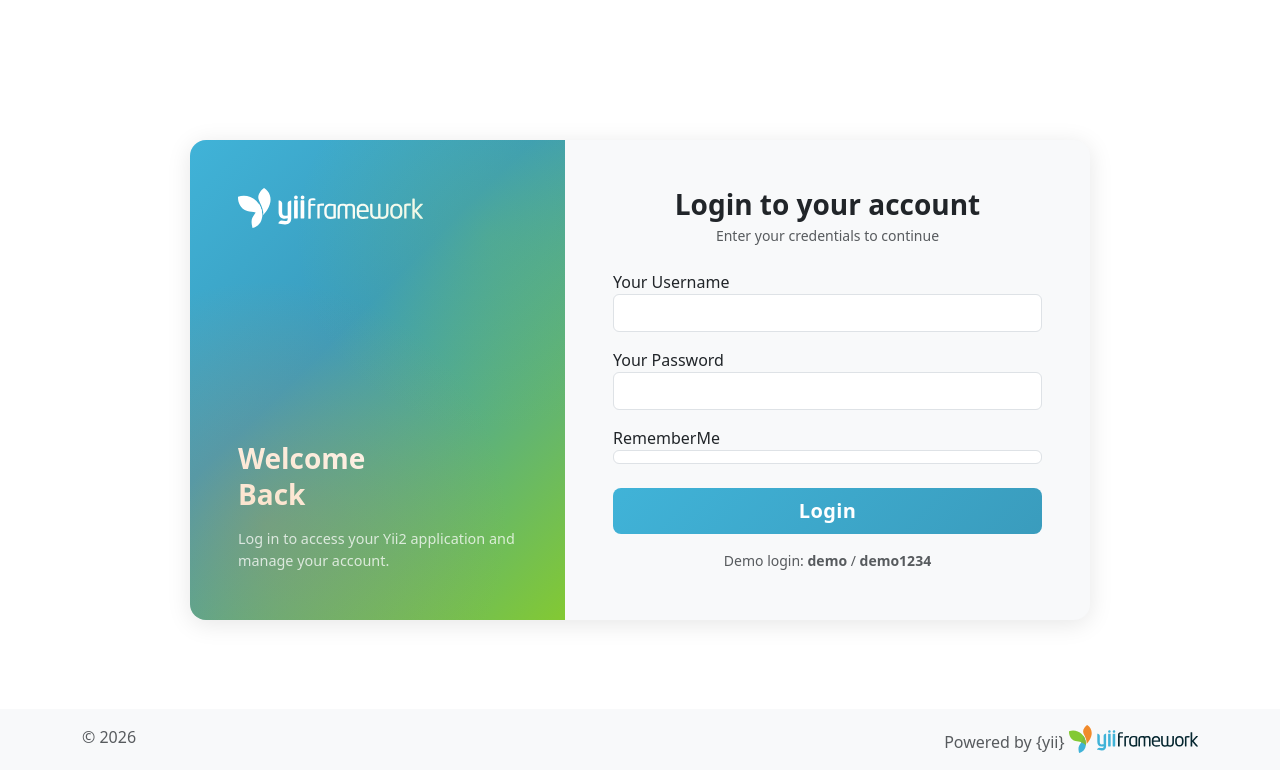
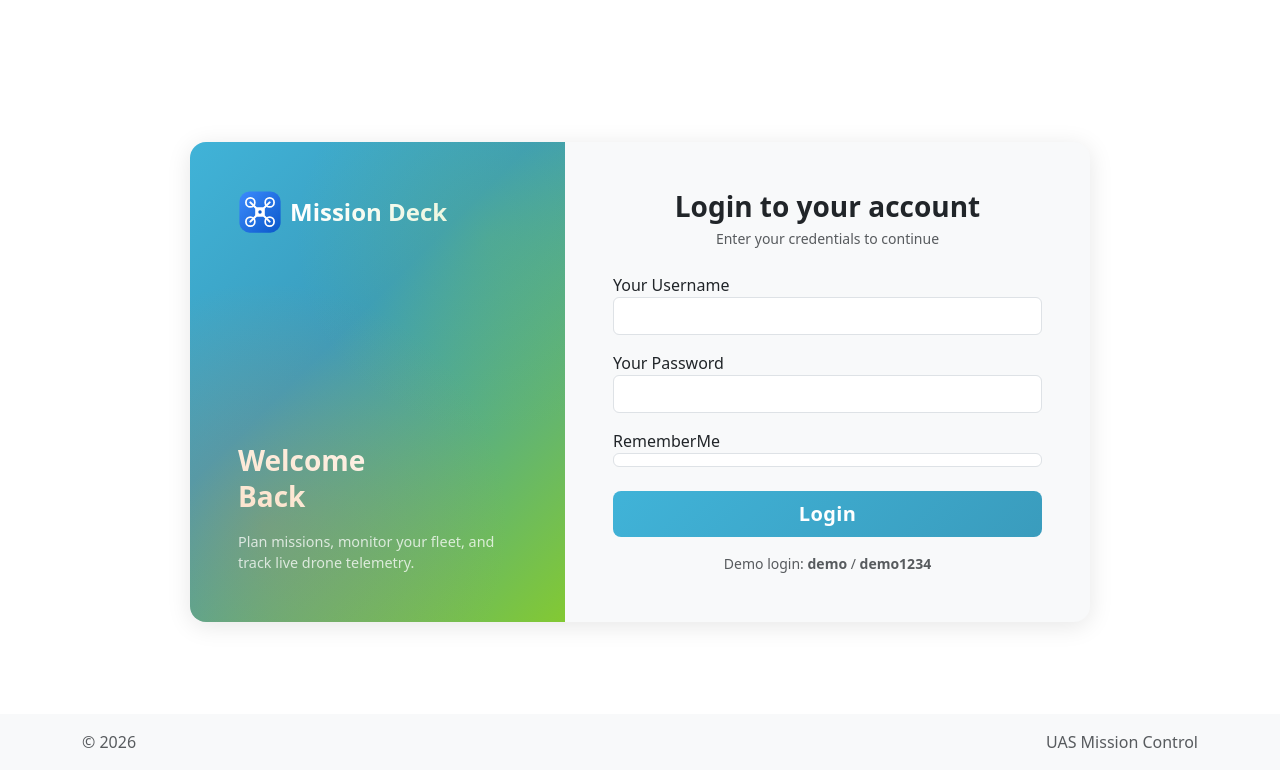
Before and after one commit to vandents/mission-deck, a Yii app: template app/views/site/login.php in a window 1280 px wide. Shown: the part 30-800 px from the top of the page. Run offline with PHP 8.4 and a stand-in for Yii, Linux system fonts and the light colour scheme; the template is opened without the code that fills it, so the values that code supplies are empty; form fields are guessed from the names that the template uses; some libraries are stand-ins or nearby versions.

Commit message:
Replace Yii branding with Mission Deck logo on login page and footer
- new self-contained SVG logo (drone badge) at web/images/mission-deck-logo.svg
- login page: Mission Deck logo + wordmark, drone-themed copy
- footer: drop 'Powered by Yii' link/logos for a UAS Mission Control tagline
- remove unused Yii logo SVGs

```diff
--- a/app/views/layouts/_footer.php
+++ b/app/views/layouts/_footer.php
@@ -11,31 +11,7 @@ use yii\helpers\Html;
     <div class="container">
         <div class="row text-body-secondary">
             <div class="col-md-6 text-center text-md-start">&copy; <?= Html::encode(Yii::$app->name) ?> <?= date('Y') ?></div>
-            <div class="col-md-6 text-center text-md-end">
-                <a href="https://www.yiiframework.com/" rel="external" class="text-body-secondary text-decoration-none">
-                    <?= Yii::t(
-                        'yii',
-                        'Powered by {yii}',
-                        ['yii' => ''],
-                    ) ?>
-                    <?= Html::img(
-                        '@web/images/yii3_full_for_light.svg',
-                        [
-                            'alt' => 'Yii Framework',
-                            'class' => 'align-text-bottom footer-logo-light',
-                            'height' => '28',
-                        ],
-                    ) ?>
-                    <?= Html::img(
-                        '@web/images/yii3_full_for_dark.svg',
-                        [
-                            'alt' => 'Yii Framework',
-                            'class' => 'align-text-bottom footer-logo-dark',
-                            'height' => '28',
-                        ],
-                    ) ?>
-                </a>
-            </div>
+            <div class="col-md-6 text-center text-md-end">UAS Mission Control</div>
         </div>
     </div>
 </footer>
--- a/app/views/site/login.php
+++ b/app/views/site/login.php
@@ -10,8 +10,8 @@ use yii\bootstrap5\Html;
 
 $this->title = 'Login to your account';
 $this->params['breadcrumbs'][] = $this->title;
-$this->params['meta_description'] = 'Log in to access your Yii2 application account.';
-$this->params['meta_keywords'] = 'yii, yii2, login, sign in, authentication';
+$this->params['meta_description'] = 'Log in to Mission Deck, the UAS fleet mission control platform.';
+$this->params['meta_keywords'] = 'mission deck, drone, uas, login, mission control';
 $htmlIcon = <<<HTML
 {label}<div class="input-group"><span class="input-group-text" aria-hidden="true">%s</span>{input}</div>{error}{hint}
 HTML;
@@ -24,22 +24,19 @@ $labelOptions = ['class' => 'form-label fw-semibold small'];
             <!-- Brand panel -->
             <div class="col-md-5 d-none d-md-flex login-brand-panel text-white">
                 <div class="d-flex flex-column justify-content-between p-4 p-lg-5 w-100">
-                    <div>
+                    <div class="d-flex align-items-center mb-4">
                         <?= Html::img(
-                            Yii::getAlias('@web/images/yii3_full_white_for_dark.svg'),
-                            [
-                                'alt' => 'Yii Framework',
-                                'class' => 'mb-4',
-                                'height' => 40,
-                            ],
+                            Yii::getAlias('@web/images/mission-deck-logo.svg'),
+                            ['alt' => 'Mission Deck', 'height' => 44, 'class' => 'me-2'],
                         ) ?>
+                        <span class="h4 fw-bold mb-0">Mission Deck</span>
                     </div>
                     <div>
                         <h2 class="fw-bold mb-3 login-brand-title">
                             Welcome<br>Back
                         </h2>
                         <p class="opacity-75 mb-0 login-brand-text">
-                            Log in to access your Yii2 application and manage your account.
+                            Plan missions, monitor your fleet, and track live drone telemetry.
                         </p>
                     </div>
                 </div>
@@ -52,13 +49,10 @@ $labelOptions = ['class' => 'form-label fw-semibold small'];
                         <!-- Mobile-only logo -->
                         <div class="d-md-none mb-3">
                             <?= Html::img(
-                                Yii::getAlias('@web/images/yii3_full_black_for_light.svg'),
-                                [
-                                    'alt' => 'Yii Framework',
-                                    'class' => 'login-mobile-logo',
-                                    'height' => 36,
-                                ],
+                                Yii::getAlias('@web/images/mission-deck-logo.svg'),
+                                ['alt' => 'Mission Deck', 'class' => 'login-mobile-logo', 'height' => 52],
                             ) ?>
+                            <div class="h5 fw-bold mt-2 mb-0">Mission Deck</div>
                         </div>
                         <h1 class="h3 fw-bold mb-1"><?= Html::encode($this->title) ?></h1>
                         <p class="text-body-secondary small">Enter your credentials to continue</p>
```
Also changed, not shown: app/web/images/mission-deck-logo.svg (added), app/web/images/yii3_full_black_for_light.svg (deleted), app/web/images/yii3_full_for_dark.svg (deleted), app/web/images/yii3_full_for_light.svg (deleted), app/web/images/yii3_full_white_for_dark.svg (deleted), app/web/images/yii_logo_dark.svg (deleted), app/web/images/yii_logo_light.svg (deleted).
